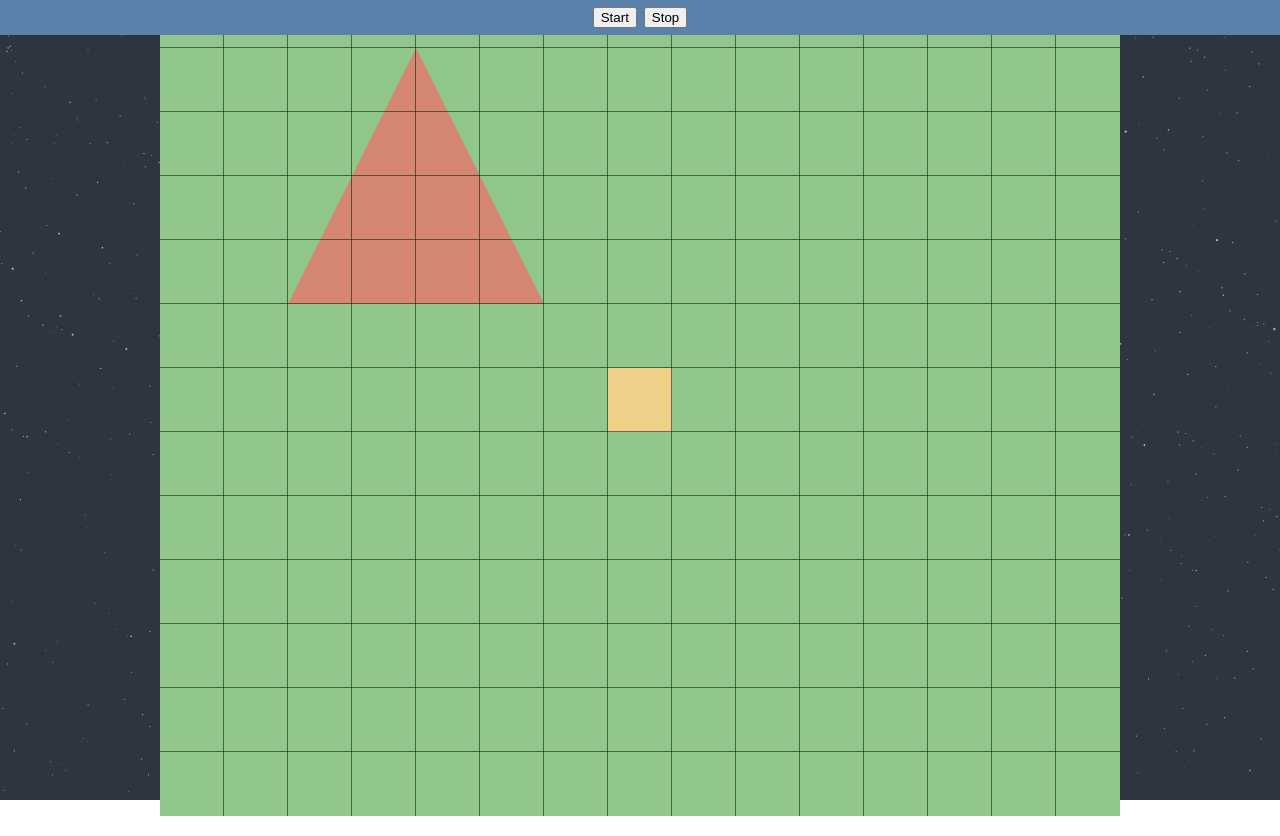
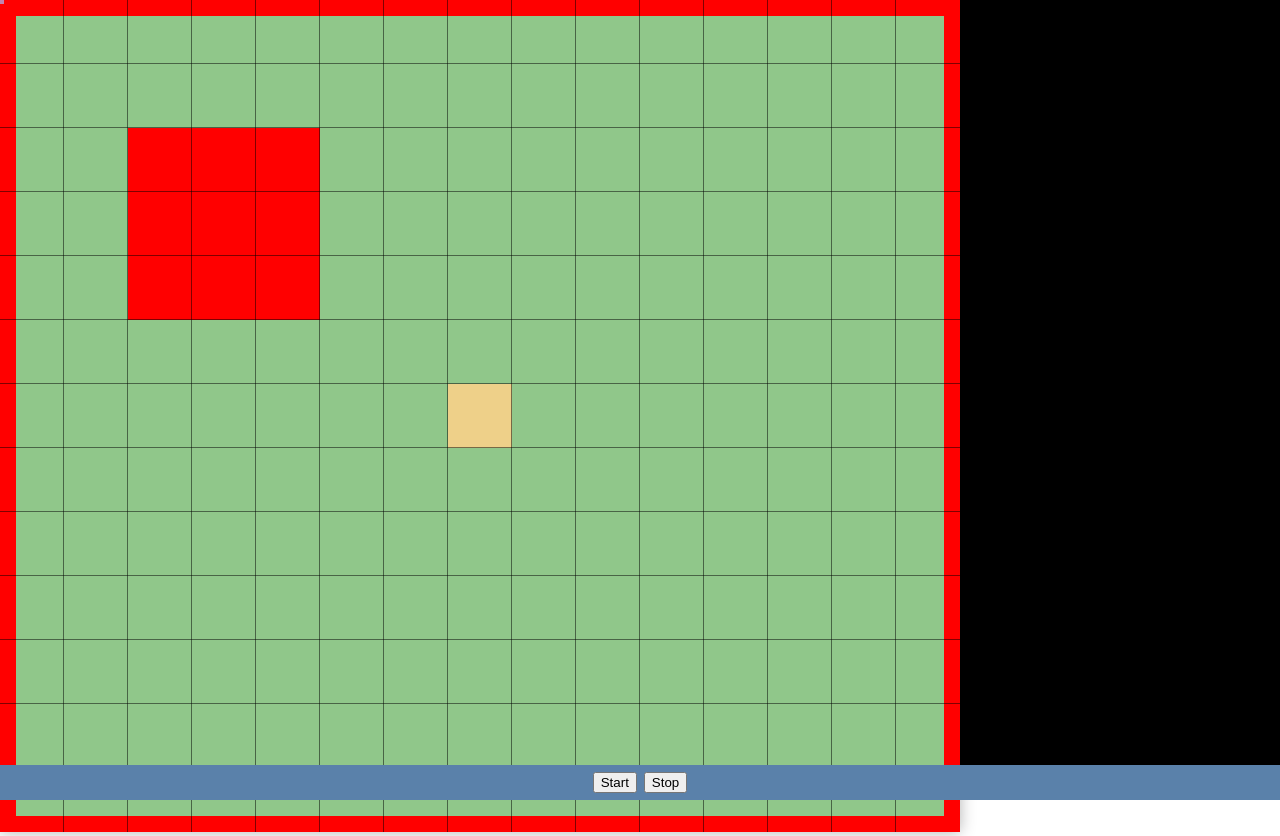
Before and after one commit to AlexanderGridin/game-proto, a website built with Vite: page index.html in a window 1280 px wide. Built offline with nearby package versions, Linux system fonts and the light colour scheme.

Commit message:
add grid, mouse handler and dummy collision detection for map boundaries

```diff
--- a/index.css
+++ b/index.css
@@ -30,44 +30,20 @@ body {
 }
 
 .game-wrapper {
-  background-color: gray;
+  background-color: black;
   width: 100%;
   height: 100%;
-  display: flex;
-  align-items: center;
-  justify-content: center;
-  background-image: url(/assets/ign_astronaut.png);
-  background-position: center center;
-  background-size: cover;
   position: relative;
 }
 
-.game-wrapper canvas {
-  position: absolute;
-  top: 0;
-  left: 0;
-  right: 0;
-  bottom: 0;
-  z-index: 1;
-  margin: auto;
-}
-
-#back {
+#game {
   box-shadow: 0 0 15px rgba(0, 0, 0, 0.3);
-}
-
-#middle {
-  z-index: 2;
   background-color: #5b7bad;
-}
-
-#front {
-  z-index: 3;
 }
 
 .dev-buttons {
   position: absolute;
-  top: 0;
+  bottom: 0;
   left: 0;
   width: 100%;
   z-index: 9;
--- a/index.html
+++ b/index.html
@@ -18,9 +18,7 @@
     </div>
 
     <div class="game-wrapper">
-      <canvas id="back"></canvas>
-      <canvas id="middle"></canvas>
-      <canvas id="front"></canvas>
+      <canvas id="game"></canvas>
     </div>
 
     <div class="hidden">
@@ -28,6 +26,7 @@
       <img id="grass-tile" src="/assets/grass.png" />
       <img id="mansion" src="/assets/mansion.png" />
       <img id="dirt-tile" src="/assets/dirt.png" />
+      <img id="home" src="/assets/home.png" />
     </div>
 
     <script type="module" src="/src/main.ts"></script>
--- a/src/main.ts
+++ b/src/main.ts
@@ -1,21 +1,7 @@
 import { Renderer, Scene } from "./modules";
 import { TestScene } from "./scenes/TestScene";
 import { globalState } from "./state";
-import { drawGrid, handleLoader, initGrid } from "./utils";
-
-const handleGrid = () => {
-  const gridRenderer = new Renderer("#front");
-  const gridRows = initGrid({
-    gridSize: {
-      width: gridRenderer.width,
-      height: gridRenderer.height,
-    },
-    cellSize: globalState.get("cellSize"),
-  });
-
-  globalState.set("gridRows", gridRows);
-  drawGrid(gridRenderer, gridRows);
-};
+import { handleLoader, initGrid } from "./utils";
 
 const setupDevButtons = (scene: Scene) => {
   document.body.addEventListener("click", (e) => {
@@ -36,36 +22,29 @@ const setupDevButtons = (scene: Scene) => {
   });
 };
 
-const setupKeyboardHandler = () => {
-  window.addEventListener("keydown", (e) => {
-    switch (e.key) {
-      case "ArrowRight":
-        console.log("Right");
-        break;
-
-      case "ArrowLeft":
-        console.log("Left");
-        break;
-
-      case "ArrowUp":
-        console.log("Up");
-        break;
-
-      case "ArrowDown":
-        console.log("Down");
-        break;
-    }
-  });
-};
-
 window.addEventListener("load", () => {
   handleLoader();
-  handleGrid();
 
-  const mainRenderer = new Renderer("#middle");
+  const v = globalState.get("gameViewportSize");
+  const gridRows = initGrid({
+    gridSize: {
+      width: v.width,
+      height: v.height,
+    },
+    cellSize: globalState.get("cellSize"),
+  });
+
+  globalState.set("gridRows", gridRows);
+
+  const c = document.getElementById("game");
+  if (c) {
+    (c as HTMLCanvasElement).width = v.width;
+    (c as HTMLCanvasElement).height = v.height;
+  }
+
+  const mainRenderer = new Renderer("#game");
   const testScene = new TestScene(mainRenderer);
   testScene.start();
 
   setupDevButtons(testScene);
-  setupKeyboardHandler();
 });
--- /dev/null
+++ b/src/modules/Mouse/Mouse.ts
@@ -0,0 +1,34 @@
+import { globalState } from "../../state";
+import { Position } from "../../types";
+
+export class _Mouse {
+  private canvas: HTMLCanvasElement;
+  public pos: Position = { x: 0, y: 0 };
+
+  constructor() {
+    const canvas = document.querySelector<HTMLCanvasElement>("#game");
+
+    if (!canvas) {
+      throw new Error("Game wrapper not found!");
+    }
+
+    const viewportSize = globalState.get("gameViewportSize");
+    this.canvas = canvas;
+
+    this.canvas.width = viewportSize.width;
+    this.canvas.height = viewportSize.height;
+
+    const rect = this.canvas.getBoundingClientRect();
+
+    window.addEventListener("mousemove", (e) => {
+      this.pos.x = e.clientX - rect.left * (canvas.width / rect.width);
+      this.pos.y = e.clientY - rect.top * (canvas.height / rect.height);
+    });
+
+    window.addEventListener("click", (e) => {
+      console.log(e.button);
+    });
+  }
+}
+
+export const Mouse = new _Mouse();
--- /dev/null
+++ b/src/modules/Mouse/index.ts
@@ -0,0 +1 @@
+export * from "./Mouse";
--- a/src/modules/Scene.ts
+++ b/src/modules/Scene.ts
@@ -1,9 +1,11 @@
 import { Renderer } from "./Renderer";
 import { GameLoop } from "./GameLoop";
+import { Mouse } from "./Mouse";
 
 export abstract class Scene {
   private gameLoop: GameLoop;
   public renderer: Renderer;
+  public mouse = Mouse;
 
   constructor(renderer: Renderer) {
     this.renderer = renderer;
--- a/src/scenes/TestScene/TestScene.ts
+++ b/src/scenes/TestScene/TestScene.ts
@@ -2,20 +2,28 @@ import { Scene } from "../../modules";
 import { Player } from "./entities/Player";
 import { Map } from "./entities/Map";
 import { Home } from "./entities/Home";
+import { MousePointer } from "./entities/MousePointer";
+import { Grid } from "./entities/Grid";
 
 export class TestScene extends Scene {
   public player = new Player(this);
   public home = new Home(this);
+  public cursor = new MousePointer(this);
+  public grid = new Grid(this);
 
   private map = new Map(this);
 
   protected update(): void {
+    this.grid.update();
     this.map.update();
     this.player.update();
+    this.cursor.update();
   }
 
   protected render(): void {
     this.map.render();
     this.player.render();
+    this.grid.render();
+    this.cursor.render();
   }
 }
--- /dev/null
+++ b/src/scenes/TestScene/entities/Grid.ts
@@ -0,0 +1,75 @@
+import { TestScene } from "..";
+import { GameObject } from "../../../modules";
+import { globalState } from "../../../state";
+import { GridCell, GridRow } from "../../../types";
+import { drawGrid } from "../../../utils";
+
+export class Grid extends GameObject<TestScene> {
+  private gridRows: GridRow[] = globalState.get("gridRows");
+
+  private rowToHighlight: GridRow | null = null;
+  private cellToHighlight: GridCell | null = null;
+
+  constructor(scene: TestScene) {
+    super({ scene });
+  }
+
+  public update(): void {
+    if (this.rowToHighlight && this.isInRowBoundaries(this.rowToHighlight)) {
+      if (
+        this.cellToHighlight &&
+        this.isInCellBoundaries(this.cellToHighlight)
+      ) {
+        return;
+      }
+    }
+
+    const row = this.gridRows.find((row) => this.isInRowBoundaries(row));
+    if (!row) {
+      this.rowToHighlight = null;
+      return;
+    }
+
+    this.rowToHighlight = row;
+
+    const cell = row.cells.find((cell) => this.isInCellBoundaries(cell));
+    this.cellToHighlight = cell ?? null;
+  }
+
+  private isInRowBoundaries(row: GridRow): boolean {
+    const mouse = this.scene.mouse;
+    return mouse.pos.y > row.vStart && mouse.pos.y < row.vEnd;
+  }
+
+  private isInCellBoundaries(cell: GridCell): boolean {
+    const mouseX = this.scene.mouse.pos.x;
+    const mouseY = this.scene.mouse.pos.y;
+
+    return (
+      mouseX >= cell.pos.x &&
+      mouseX <= cell.pos.x + cell.size.width &&
+      mouseY >= cell.pos.y &&
+      mouseY <= cell.pos.y + cell.size.height
+    );
+  }
+
+  public render(): void {
+    drawGrid(this.scene.renderer, globalState.get("gridRows"));
+
+    if (!this.rowToHighlight || !this.cellToHighlight) return;
+
+    this.rowToHighlight.cells.forEach((cell) => {
+      this.scene.renderer.fillRect({
+        pos: cell.pos,
+        size: cell.size,
+        color: "rgba(46, 52, 64, 0.1)",
+      });
+    });
+
+    this.scene.renderer.fillRect({
+      pos: this.cellToHighlight.pos,
+      size: this.cellToHighlight.size,
+      color: "rgba(46, 52, 64, 0.3)",
+    });
+  }
+}
--- a/src/scenes/TestScene/entities/Home.ts
+++ b/src/scenes/TestScene/entities/Home.ts
@@ -4,18 +4,22 @@ import { globalState } from "../../../state";
 
 export class Home extends GameObject {
   constructor(scene: TestScene) {
-    super({ scene });
+    super({ scene, imgAssetId: "home" });
   }
 
   public renderOn(ctx: CanvasRenderingContext2D): void {
     const cellSize = globalState.get("cellSize");
 
-    ctx.fillStyle = "#d58772";
-    ctx.beginPath();
-    ctx.moveTo(2 * cellSize, 5 * cellSize);
-    ctx.lineTo(4 * cellSize, 1 * cellSize);
-    ctx.lineTo(6 * cellSize, 5 * cellSize);
-    ctx.fill();
+    // ctx.fillStyle = "#d58772";
+    // ctx.beginPath();
+    // ctx.moveTo(2 * cellSize, 5 * cellSize);
+    // ctx.lineTo(4 * cellSize, 1 * cellSize);
+    // ctx.lineTo(6 * cellSize, 5 * cellSize);
+    // ctx.fill();
+
+    if (this.imgAsset) {
+      ctx.drawImage(this.imgAsset, 2 * cellSize, 2 * cellSize);
+    }
   }
 
   public render(): void {}
--- a/src/scenes/TestScene/entities/Map.ts
+++ b/src/scenes/TestScene/entities/Map.ts
@@ -3,11 +3,94 @@ import { GameObject, Renderer } from "../../../modules";
 import { Keyboard } from "../../../modules/Keyboard";
 import { KeyboardKeyCode } from "../../../modules/Keyboard/enums";
 import { globalState } from "../../../state";
-import { Position } from "../../../types";
+import { Position, Size } from "../../../types";
+
+enum Direction {
+  Top = "top",
+  Right = "right",
+  Bottom = "bottom",
+  Left = "left",
+}
 
 export class Map extends GameObject<TestScene> {
   private preRenderer = new Renderer();
   public pos: Position = { x: 0, y: 0 };
+  private boundariesPreRenderer = new Renderer();
+  private boundariesData: Uint8ClampedArray | null = null;
+  private boundarySize = 16;
+  private direction: Direction | null = null;
+  private boundaries: { pos: Position; size: Size; offset: Position }[] = [
+    {
+      pos: this.pos,
+      size: {
+        width: globalState.get("gameViewportSize").width,
+        height: this.boundarySize,
+      },
+      offset: {
+        x: 0,
+        y: 0,
+      },
+    },
+    {
+      pos: this.pos,
+      size: {
+        width: this.boundarySize,
+        height: globalState.get("gameViewportSize").height,
+      },
+      offset: {
+        x: 0,
+        y: 0,
+      },
+    },
+    {
+      pos: {
+        ...this.pos,
+        x:
+          this.pos.x +
+          globalState.get("gameViewportSize").width -
+          this.boundarySize,
+      },
+      size: {
+        width: this.boundarySize,
+        height: globalState.get("gameViewportSize").height,
+      },
+      offset: {
+        x: globalState.get("gameViewportSize").width - this.boundarySize,
+        y: 0,
+      },
+    },
+    {
+      pos: {
+        ...this.pos,
+        y:
+          this.pos.y +
+          globalState.get("gameViewportSize").height -
+          this.boundarySize,
+      },
+      size: {
+        width: globalState.get("gameViewportSize").width,
+        height: this.boundarySize,
+      },
+      offset: {
+        x: 0,
+        y: globalState.get("gameViewportSize").height - this.boundarySize,
+      },
+    },
+    {
+      pos: {
+        x: globalState.get("cellSize") * 2,
+        y: globalState.get("cellSize") * 2,
+      },
+      size: {
+        width: globalState.get("cellSize") * 3,
+        height: globalState.get("cellSize") * 3,
+      },
+      offset: {
+        x: globalState.get("cellSize") * 2,
+        y: globalState.get("cellSize") * 2,
+      },
+    },
+  ];
 
   constructor(scene: TestScene) {
     super({ scene, imgAssetId: "grass-tile" });
@@ -18,13 +101,29 @@ export class Map extends GameObject<TestScene> {
   private preRender(): void {
     this.preRenderBG();
     this.scene.home.renderOn(this.preRenderer.TMPctx);
+
+    this.preRenderBoundaries();
+  }
+
+  private preRenderBoundaries(): void {
+    this.boundaries.forEach((boundary) => {
+      this.boundariesPreRenderer.fillRect({
+        pos: boundary.pos,
+        size: boundary.size,
+        color: "red",
+      });
+    });
+
+    this.boundariesData = this.boundariesPreRenderer.TMPctx.getImageData(
+      0,
+      0,
+      this.boundariesPreRenderer.width,
+      this.boundariesPreRenderer.height,
+    ).data;
   }
 
   private preRenderBG(): void {
     const gridRows = globalState.get("gridRows");
-    const viewportWidth = globalState.get("gameViewportSize").width;
-
-    this.preRenderer.width = viewportWidth * 2;
 
     gridRows.forEach((row) => {
       row.cells.forEach((cell) => {
@@ -33,84 +132,134 @@ export class Map extends GameObject<TestScene> {
           size: cell.size,
           color: "#90c78a",
         });
-
-        this.preRenderer.fillRect({
-          pos: {
-            y: cell.pos.y,
-            x: cell.pos.x + this.preRenderer.width / 2,
-          },
-          size: cell.size,
-          color: "#d8dde9",
-        });
       });
     });
   }
 
   public update(): void {
     this.move();
-    // this.checkCollisionWithPlayer();
+    this.checkCollisionWithPlayer();
+  }
+
+  private getBoundariesData(pos: Position) {
+    if (!this.boundariesData) return;
+
+    const { x, y } = pos;
+    const r =
+      this.boundariesData[
+        (this.scene.renderer.width * (y - this.pos.y) + (x - this.pos.x)) * 4
+      ];
+
+    return r === 255;
   }
 
   private move(): void {
     if (Keyboard.isKeyPressed(KeyboardKeyCode.S)) {
+      this.direction = Direction.Bottom;
       this.pos.y -= this.scene.player.velocity;
       return;
     }
 
     if (Keyboard.isKeyPressed(KeyboardKeyCode.W)) {
+      this.direction = Direction.Top;
       this.pos.y += this.scene.player.velocity;
       return;
     }
 
     if (Keyboard.isKeyPressed(KeyboardKeyCode.A)) {
+      this.direction = Direction.Left;
       this.pos.x += this.scene.player.velocity;
       return;
     }
 
     if (Keyboard.isKeyPressed(KeyboardKeyCode.D)) {
+      this.direction = Direction.Right;
       this.pos.x -= this.scene.player.velocity;
       return;
     }
+
+    this.direction = null;
   }
 
-  // private checkCollisionWithPlayer(): void {
-  //   const player = this.scene.player;
-  //   const gridRows = globalState.get("gridRows");
-  //   const cellSize = globalState.get("cellSize");
+  private rectCollision(a: any, b: any): boolean {
+    return (
+      a.pos.x < b.pos.x + b.size.width &&
+      a.pos.x + a.size.width > b.pos.x &&
+      a.pos.y < b.pos.y + b.size.height &&
+      a.pos.y + a.size.height > b.pos.y
+    );
+  }
 
-  //   const isLeftCollision = this.pos.x >= player.pos.x;
-  //   if (isLeftCollision) {
-  //     this.pos.x = player.pos.x;
-  //   }
+  private checkCollisionWithPlayer(): void {
+    const player = this.scene.player;
 
-  //   const isTopCollision = this.pos.y >= player.pos.y;
-  //   if (isTopCollision) {
-  //     this.pos.y = player.pos.y;
-  //   }
+    const isTopLeftCollision = this.getBoundariesData(player.pos);
+    const isBootomLeftCollision = this.getBoundariesData({
+      x: player.pos.x,
+      y: player.pos.y + player.size.height,
+    });
+    const isTopRightCollision = this.getBoundariesData({
+      x: player.pos.x + player.size.width,
+      y: player.pos.y,
+    });
+    const isBottomRightCollision = this.getBoundariesData({
+      x: player.pos.x + player.size.width,
+      y: player.pos.y + player.size.height,
+    });
 
-  //   const mapWidth = gridRows[0].cells.length * cellSize;
-  //   const mapRight = this.pos.x + mapWidth;
-  //   const playerRight = player.pos.x + player.size.width;
-  //   const isRightCollision = mapRight < playerRight;
+    if (
+      !isTopLeftCollision &&
+      !isBottomRightCollision &&
+      !isTopRightCollision &&
+      !isBootomLeftCollision
+    )
+      return;
 
-  //   if (isRightCollision) {
-  //     this.pos.x = playerRight - gridRows[0].cells.length * cellSize;
-  //   }
+    const boundary = this.boundaries.find((boundary) => {
+      return this.rectCollision(
+        {
+          pos: {
+            x: this.pos.x + boundary.offset.x,
+            y: this.pos.y + boundary.offset.y,
+          },
+          size: boundary.size,
+        },
+        player,
+      );
+    });
 
-  //   const mapHeight = gridRows.length * cellSize;
-  //   const mapBottom = this.pos.y + mapHeight;
-  //   const playerBottom = player.pos.y + player.size.height;
-  //   const isBottomCollision = mapBottom < playerBottom;
+    if (!boundary) return;
 
-  //   if (isBottomCollision) {
-  //     this.pos.y = playerBottom - mapHeight;
-  //   }
-  // }
+    const { Left: West, Right: East, Top: North, Bottom: South } = Direction;
+
+    switch (this.direction) {
+      case West:
+        this.pos.x = player.pos.x - (boundary.offset.x + boundary.size.width);
+        break;
+
+      case East:
+        this.pos.x = player.pos.x + player.size.width - boundary.offset.x;
+        break;
+
+      case North:
+        this.pos.y = player.pos.y - (boundary.offset.y + boundary.size.height);
+        break;
+
+      case South:
+        this.pos.y = player.pos.y + player.size.height - boundary.offset.y;
+        break;
+    }
+  }
 
   public render(): void {
     this.scene.renderer.drawImg({
       img: this.preRenderer.canvas,
       pos: this.pos,
     });
+
+    this.scene.renderer.drawImg({
+      img: this.boundariesPreRenderer.canvas,
+      pos: this.pos,
+    });
   }
 }
--- /dev/null
+++ b/src/scenes/TestScene/entities/MousePointer.ts
@@ -0,0 +1,33 @@
+import { TestScene } from "..";
+import { GameObject } from "../../../modules";
+import { Position, Size } from "../../../types";
+
+export class MousePointer extends GameObject<TestScene> {
+  public pos: Position = { x: 0, y: 0 };
+  public size: Size = { width: 8, height: 8 };
+
+  constructor(scene: TestScene) {
+    super({ scene });
+  }
+
+  public update(): void {
+    this.pos.x = this.scene.mouse.pos.x - this.size.width / 2;
+    this.pos.y = this.scene.mouse.pos.y - this.size.height / 2;
+  }
+
+  public render(): void {
+    this.scene.renderer.fillRect({
+      pos: this.pos,
+      size: this.size,
+      color: "#c283ae",
+    });
+
+    this.scene.renderer.TMPctx.font = "16px Arial";
+    this.scene.renderer.TMPctx.fillStyle = "black"; // Fill color
+    this.scene.renderer.TMPctx.fillText(
+      `x: ${this.pos.x}, y: ${this.pos.y}`,
+      this.pos.x,
+      this.pos.y - this.size.height * 2,
+    );
+  }
+}
```
Also changed, not shown: public/assets/home.png (added).
